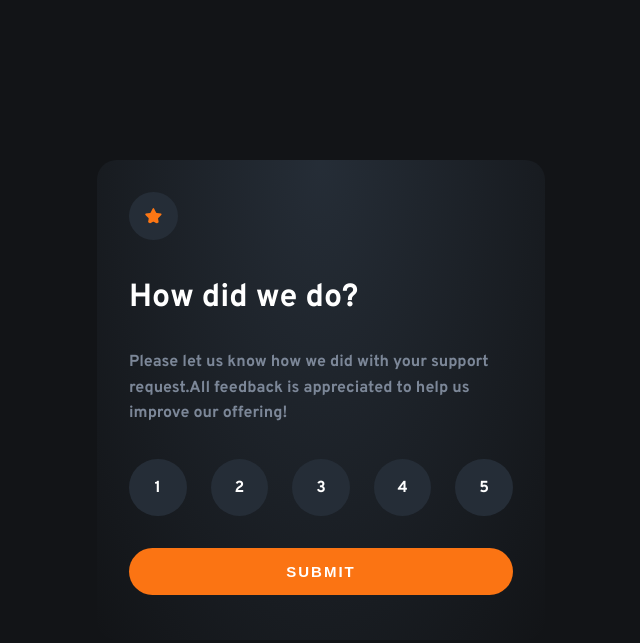
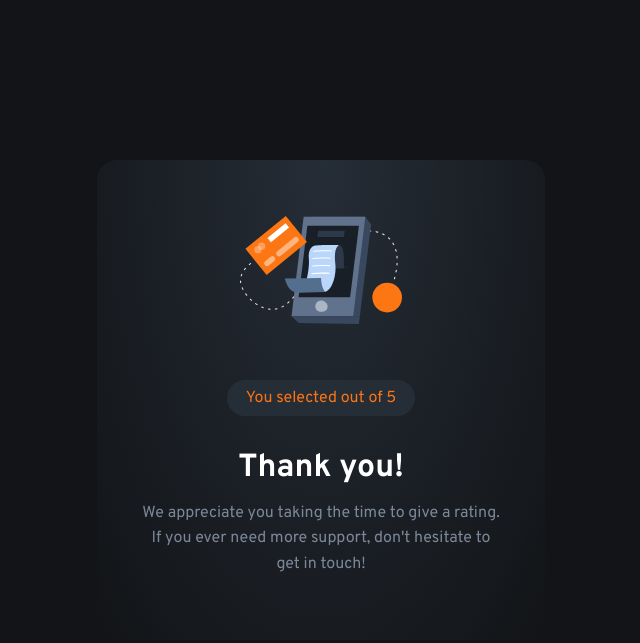
Before and after one commit to Abderaouf16/frentend_mentor_challenge_4_Interactive_rating_component, a plain HTML site: page index.html in a window 1280 px wide. Shown: the whole page, without its empty margins (319-959 px from the left). Drawn offline with Linux system fonts and the light colour scheme.

Commit message:
success page added

```diff
--- a/index.html
+++ b/index.html
@@ -6,9 +6,6 @@
   <meta http-equiv="X-UA-Compatible" content="IE=edge">
   <meta name="viewport" content="width=device-width, initial-scale=1.0">
   <link rel="stylesheet" href="style.css">
-  <style>
-    @import url('https://fonts.googleapis.com/css2?family=Fraunces:opsz,wght@9..144,500;9..144,700&family=Montserrat:wght@300&family=Outfit:wght@300&family=Overpass:wght@700&family=Roboto&display=swap');
-  </style>
   <title>Interactive rating component</title>
 </head>
 
@@ -17,7 +14,7 @@
     <div class="card">
 
 
-      <div class="submit-page">
+      <!-- <div class="submit-page">
         <div class="star_icon">
           <img src="./images/icon-star.svg" alt="">
         </div>
@@ -59,7 +56,19 @@
 
         <button class="card__btn">SUBMIT</button>
       </div>
-    </div>
+    </div> -->
+
+      <div class="hidden">
+        <img src="./images/illustration-thank-you.svg" alt="" class="success-img">
+        <div class="success-msg">
+          You selected <span id="submitted-rating"></span> out of 5
+        </div>
+        <h1>Thank you!</h1>
+        <p class="success-body">
+          We appreciate you taking the time to give a rating. If you ever need more support,
+          don't hesitate to get in touch!
+        </p>
+      </div>
   </main>
 </body>
 
--- a/style.css
+++ b/style.css
@@ -1,3 +1,4 @@
+@import url("https://fonts.googleapis.com/css2?family=Overpass:wght@400;700&display=swap");
 *,
 ::before,
 ::after {
@@ -5,7 +6,6 @@
   margin: 0;
   box-sizing: border-box;
 }
-
 :root {
   --color-orange: hsl(25, 97%, 53%);
   --color-white: hsl(0, 0%, 100%);
@@ -41,7 +41,9 @@ body {
   padding: 2em;
   border-radius: 20px;
 }
-
+.submit-page {
+  display: none;
+}
 .star_icon {
   margin-bottom: 0.5em;
 }
@@ -60,7 +62,6 @@ body {
 }
 
 /*Submit*/
-
 
 .rating_groupe {
   display: flex;
@@ -97,17 +98,48 @@ input[type="radio"] {
   font-weight: var(--fw-bold);
 }
 
+
+/*success page*/
+
+
+.hidden {
+  text-align: center;
+}
+.success-img {
+  display: block;
+  margin: auto;
+  padding: 1.5em;
+}
+.success-msg {
+  display: inline-block;
+  color: var(--color-orange);
+  padding: 0.5em 1.2em;
+  border-radius: 2em;
+  margin: 2em 0;
+  background-color: var(--color-blue);
+}
+.success-body {
+  color: var(--color-Medium-Grey);
+  line-height: 1.6;
+  margin: 0.8em;
+}
+
+
+
 /*active state*/
 
 .rating-container:hover {
   background-color: var(--color-orange);
   cursor: pointer;
 }
-input[type="radio"]:checked + label {
-  background-color: var(--color-Medium-Grey);
-}
+
 .card__btn:hover {
   cursor: pointer;
   background-color: var(--color-white);
   color: var(--color-orange);
 }
+
+/*SELECTED*/
+input[type="radio"]:checked + label {
+  background-color: var(--color-Medium-Grey);
+}
```
